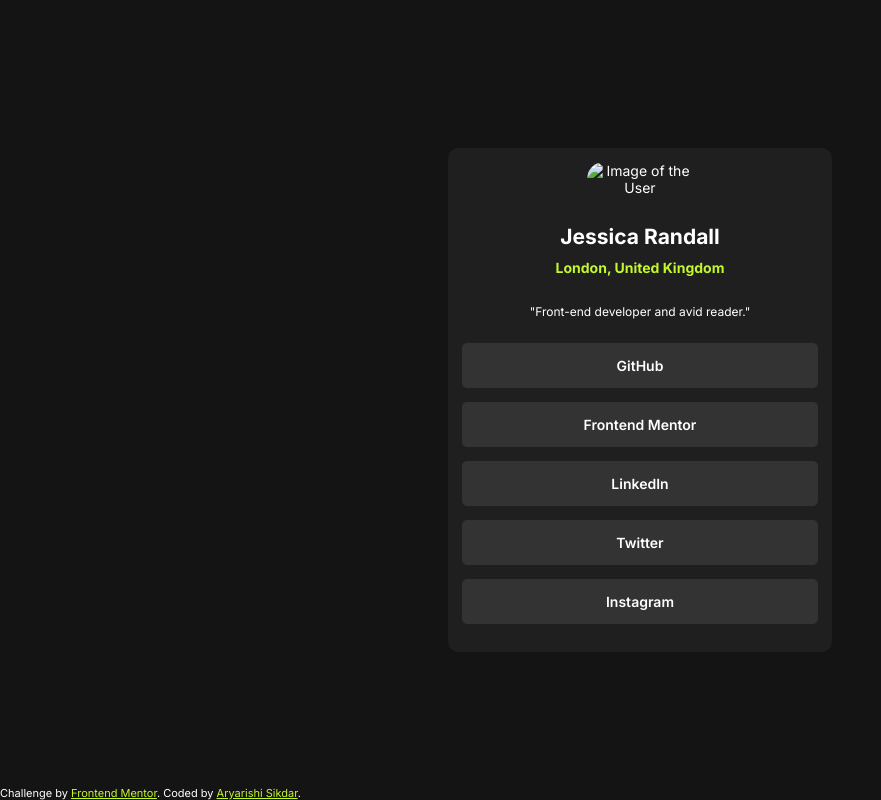
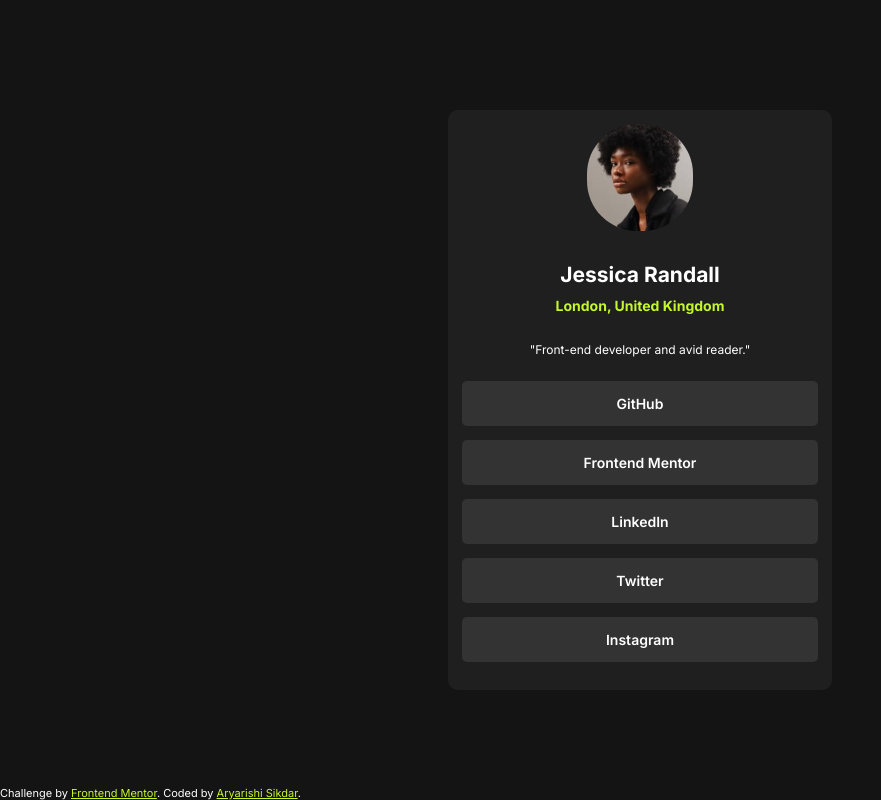
Before and after one commit to ArryBlack/Social-links-profile-solution-Frontend-Mentor, a plain HTML site: page index.html in a window 1280 px wide. Shown: the whole page, without its empty margins (0-881 px from the left). Drawn offline with Linux system fonts and the light colour scheme.

Commit message:
Update index.html

```diff
--- a/index.html
+++ b/index.html
@@ -4,7 +4,7 @@
   <meta charset="UTF-8">
   <meta name="viewport" content="width=device-width, initial-scale=1.0"> <!-- displays site properly based on user's device -->
 
-  <link rel="icon" type="image/png" sizes="32x32" href="./assets/images/favicon-32x32.png">
+  <link rel="icon" type="image/png" sizes="32x32" href="favicon-32x32.png">
   <link rel="preconnect" href="https://fonts.googleapis.com">
   <link rel="preconnect" href="https://fonts.gstatic.com" crossorigin>
   <link href="https://fonts.googleapis.com/css2?family=Inter:wght@100..900&display=swap" rel="stylesheet">
@@ -18,7 +18,7 @@
     <div class="card">
       <div class="container">
         <section class="cover_image">
-          <img src="assets/images/avatar-jessica.jpeg" alt="Image of the User">
+          <img src="avatar-jessica.jpeg" alt="Profile Picture">
 
         </section>
         <section class="details">
```
